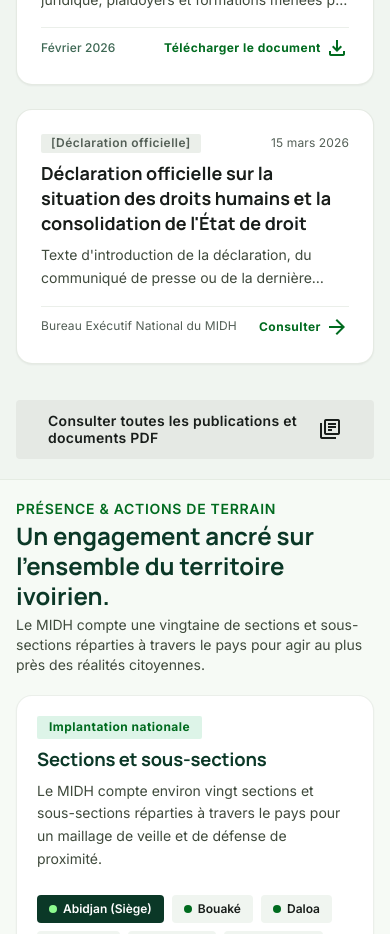
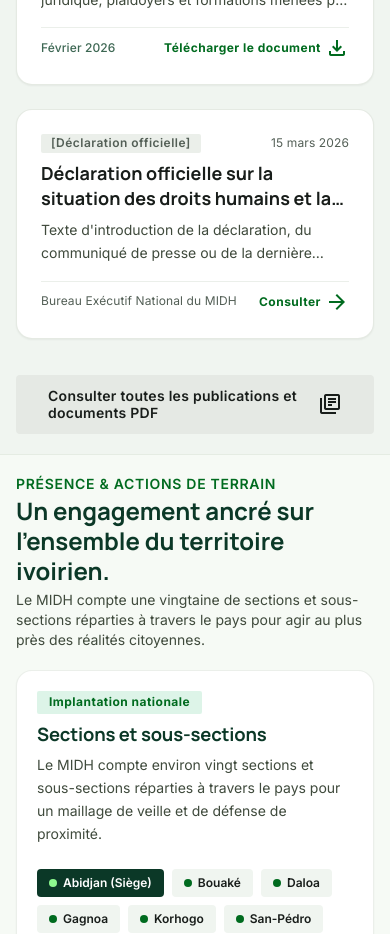
Before and after one commit to webdesigner-midh/midh, a Next.js app: page / in a window 390 px wide. Shown: the part 4580-5514 px from the top of the page. Built offline with nearby package versions, Linux system fonts and the light colour scheme; no server answers.

Commit message:
feat(ui): display featured image thumbnail in secondary news card

```diff
--- a/src/components/home/NewsAndReports.tsx
+++ b/src/components/home/NewsAndReports.tsx
@@ -244,11 +244,21 @@
               </div>
             )}
 
-            {/* Carte 2 : Deuxième article récent en aperçu */}
+            {/* Carte 2 : Deuxième article récent en aperçu avec image */}
             {secondaryArticles[0] && (
-              <div className="bg-surface-container-lowest p-6 rounded-2xl shadow-sm border border-outline-variant/40 flex flex-col justify-between flex-1 gap-4 hover:shadow-md transition-shadow">
-                <div className="flex flex-col gap-2">
-                  <div className="flex items-center justify-between">
+              <div className="bg-surface-container-lowest p-6 rounded-2xl shadow-sm border border-outline-variant/40 flex flex-col justify-between flex-1 gap-4 hover:shadow-md transition-shadow group">
+                <div className="flex flex-col sm:flex-row gap-4 items-start">
+                  {secondaryArticles[0].featuredImage && (
+                    <div className="relative w-full sm:w-28 sm:h-28 md:w-32 md:h-32 shrink-0 rounded-xl overflow-hidden bg-surface-container">
+                      <img
+                        src={secondaryArticles[0].featuredImage}
+                        alt={secondaryArticles[0].title}
+                        className="w-full h-full object-cover transition-transform duration-500 group-hover:scale-105"
+                      />
+                    </div>
+                  )}
+                  <div className="flex flex-col gap-2 min-w-0 flex-1">
+                    <div className="flex items-center justify-between gap-2 flex-wrap">
                       <span className="px-2.5 py-0.5 rounded bg-surface-container text-tertiary font-label-md text-label-md font-semibold">
                         [{secondaryArticles[0].categoryLabel}]
                       </span>
@@ -256,12 +266,13 @@
                         {secondaryArticles[0].formattedDate}
                       </span>
                     </div>
-                  <h4 className="font-title-lg text-title-lg text-on-surface font-bold hover:text-primary transition-colors">
+                    <h4 className="font-title-lg text-title-lg text-on-surface font-bold hover:text-primary transition-colors line-clamp-2">
                       <Link href={`/actualites/${secondaryArticles[0].slug}`}>{secondaryArticles[0].title}</Link>
                     </h4>
                     <p className="font-body-sm text-body-sm text-on-surface-variant leading-relaxed line-clamp-2">
                       {secondaryArticles[0].excerpt}
                     </p>
+                  </div>
                 </div>
 
                 <div className="flex items-center justify-between pt-2 border-t border-surface-container">
```
Lines whose indentation alone changed are shown as unchanged.
